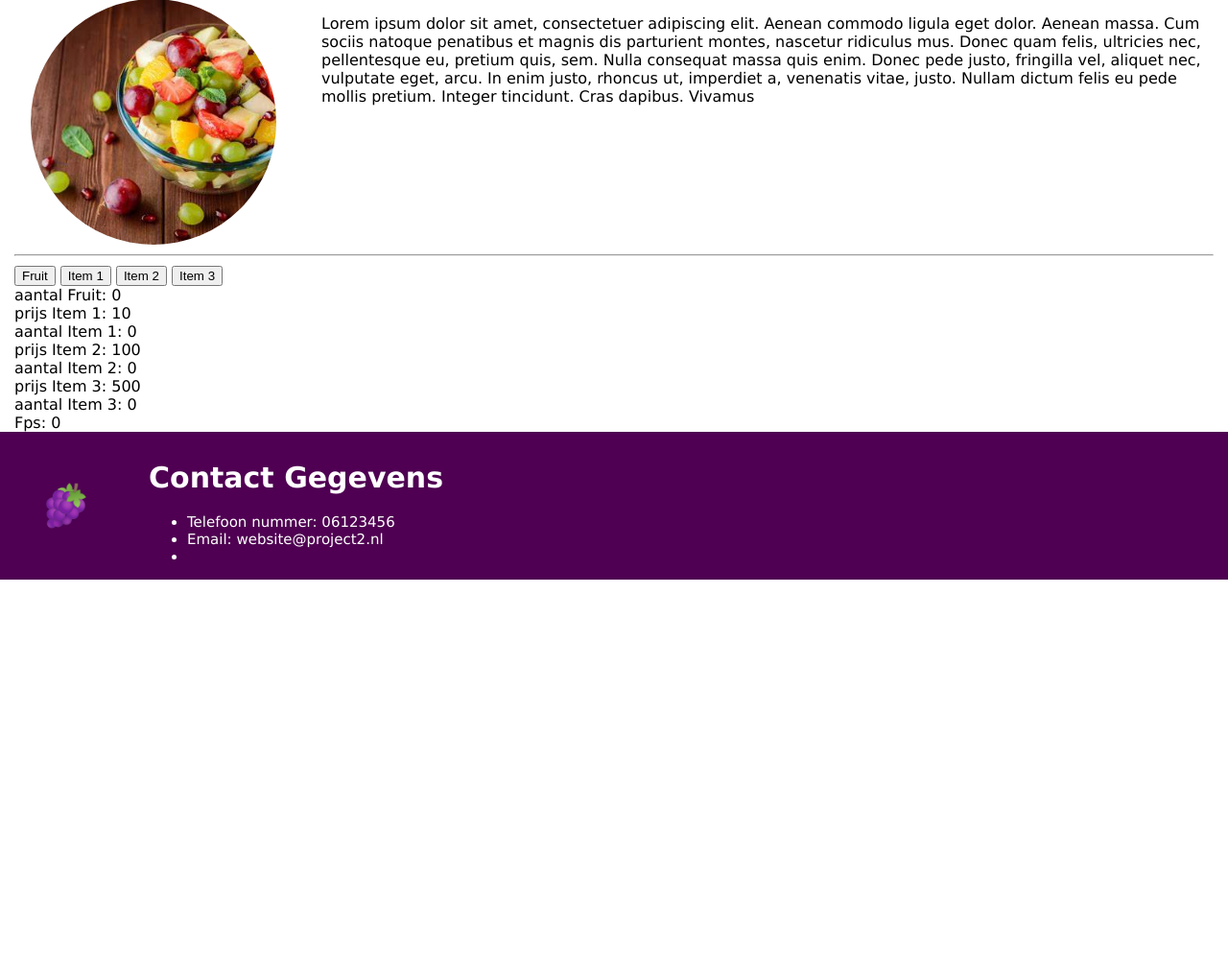
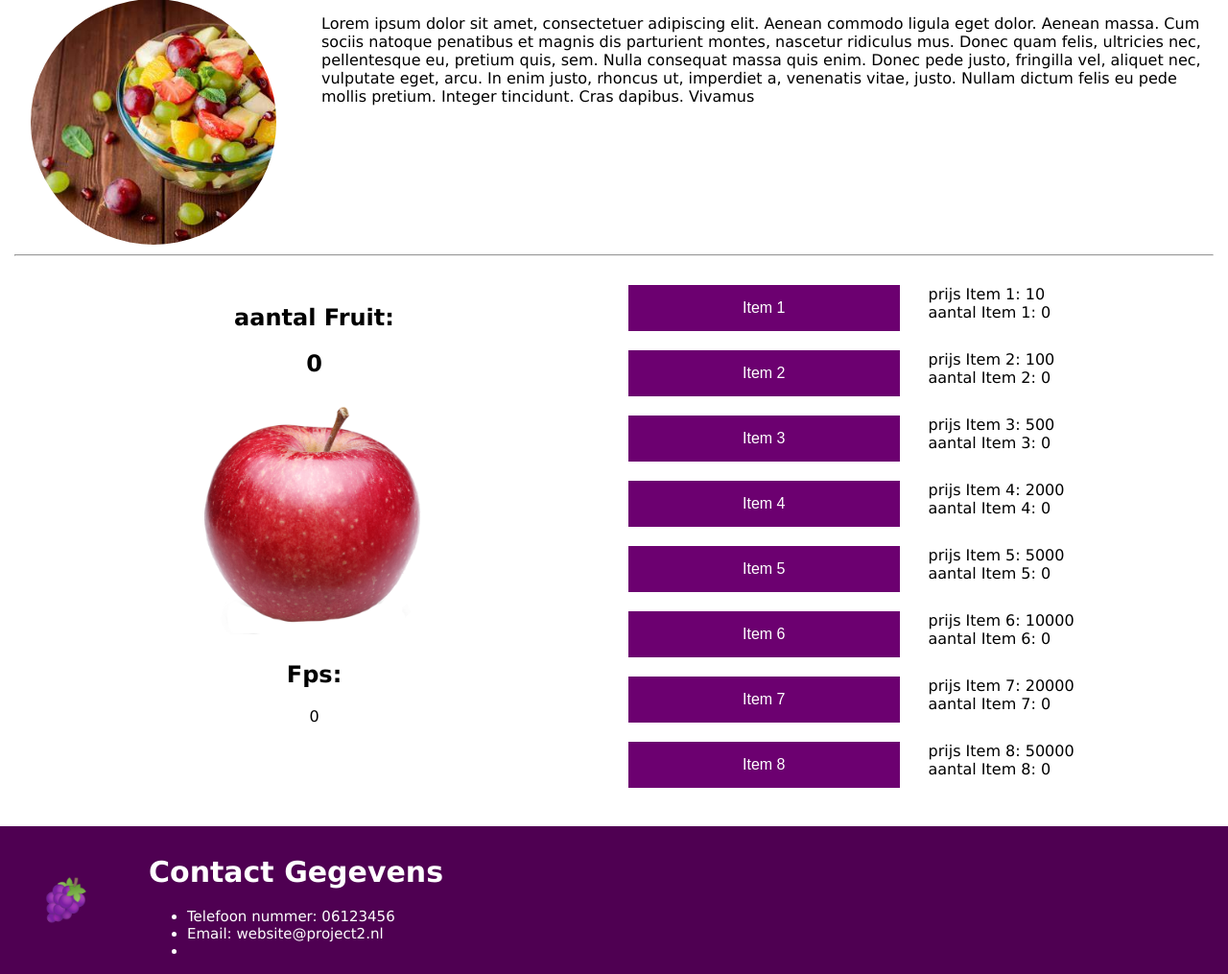
Before and after one commit to AlinkJustin/Website-project-2-Gezond-eten, a PHP site: page /svvgame.php in a window 1280 px wide. Shown: the part 212-1227 px from the top of the page at 96% size. Before the commit the page ends 816 px from the top, so only its background shows below. Run offline with PHP 8.4, Linux system fonts and the light colour scheme.

Commit message:
Added: game additions.

```diff
--- /dev/null
+++ b/css/svvgame-style.css
@@ -0,0 +1,37 @@
+.upgrade-button {
+    background-color: #6c0070;
+    border: none;
+    color: white;
+    padding: 15px 32px;
+    text-align: center;
+    text-decoration: none;
+    display: inline-block;
+    font-size: 16px;
+    transition-duration: 0.4s;
+    margin-bottom: 20px;
+}
+.upgrade-button:hover{
+    background-color: #e64ad9;
+}
+#hoofdFruit:active{
+    transform: translateY(4px);
+}
+#hoofdfruit{
+    background-image: url("../images/kleineappel.png");
+    width: 20vw;
+    height: 20vw;
+    cursor: pointer;
+    background-size: contain;
+    background-repeat: no-repeat;
+    background-position: center center;
+}
+.center-block{
+    text-align: center;
+}
+.center-block #hoofdfruit{
+    margin-left: auto;
+    margin-right: auto;
+}
+#game-container{
+    margin: 20px 0;
+}
--- a/scripts/FruitClicker.js
+++ b/scripts/FruitClicker.js
@@ -13,6 +13,31 @@ var items = [
         aantal: 0,
         basisPrijs: 500,
         aantalPerSeconde: 5,
+    },
+    {
+        aantal: 0,
+        basisPrijs: 2000,
+        aantalPerSeconde: 7.5,
+    },
+    {
+        aantal: 0,
+        basisPrijs: 5000,
+        aantalPerSeconde: 10,
+    },
+    {
+        aantal: 0,
+        basisPrijs: 10000,
+        aantalPerSeconde: 15,
+    },
+    {
+        aantal: 0,
+        basisPrijs: 20000,
+        aantalPerSeconde: 25,
+    },
+    {
+        aantal: 0,
+        basisPrijs: 50000,
+        aantalPerSeconde: 50,
     }
 ];
 var aantal = 0;
@@ -21,6 +46,11 @@ document.getElementById("hoofdfruit").addEventListener("click", clickedHoofdFrui
 document.getElementById("item1").addEventListener("click", clickedItem1);
 document.getElementById("item2").addEventListener("click", clickedItem2);
 document.getElementById("item3").addEventListener("click", clickedItem3);
+document.getElementById("item4").addEventListener("click", clickedItem4);
+document.getElementById("item5").addEventListener("click", clickedItem5);
+document.getElementById("item6").addEventListener("click", clickedItem6);
+document.getElementById("item7").addEventListener("click", clickedItem7);
+document.getElementById("item8").addEventListener("click", clickedItem8);
 
 function clickedHoofdFruit() {
     aantal += getAantalPerClick();
@@ -47,6 +77,26 @@ function clickedItem3() {
     var itemData = items[2];
     clickedItem(itemData);
 }
+function clickedItem4() {
+    var itemData = items[3];
+    clickedItem(itemData);
+}
+function clickedItem5() {
+    var itemData = items[4];
+    clickedItem(itemData);
+}
+function clickedItem6() {
+    var itemData = items[5];
+    clickedItem(itemData);
+}
+function clickedItem7() {
+    var itemData = items[6];
+    clickedItem(itemData);
+}
+function clickedItem8() {
+    var itemData = items[7];
+    clickedItem(itemData);
+}
 function updateStats() {
     document.getElementById("fruitAantal").innerText = Math.floor(aantal);
     document.getElementById("item1Prijs").innerText = items[0].basisPrijs;
@@ -55,6 +105,16 @@ function updateStats() {
     document.getElementById("item2Aantal").innerText = items[1].aantal;
     document.getElementById("item3Prijs").innerText = items[2].basisPrijs;
     document.getElementById("item3Aantal").innerText = items[2].aantal;
+    document.getElementById("item4Prijs").innerText = items[3].basisPrijs;
+    document.getElementById("item4Aantal").innerText = items[3].aantal;
+    document.getElementById("item5Prijs").innerText = items[4].basisPrijs;
+    document.getElementById("item5Aantal").innerText = items[4].aantal;
+    document.getElementById("item6Prijs").innerText = items[5].basisPrijs;
+    document.getElementById("item6Aantal").innerText = items[5].aantal;
+    document.getElementById("item7Prijs").innerText = items[6].basisPrijs;
+    document.getElementById("item7Aantal").innerText = items[6].aantal;
+    document.getElementById("item8Prijs").innerText = items[7].basisPrijs;
+    document.getElementById("item8Aantal").innerText = items[7].aantal;
     document.getElementById("fruitPerSeconde").innerText = getAantalPerSeconde();
 }
 function getAantalPerClick() {
--- a/svvgame.php
+++ b/svvgame.php
@@ -45,24 +45,89 @@
                 </div>
 
                 <hr>
-                <div>
-                    <input type="button" id="hoofdfruit" value="Fruit">
-                    <input type="button" id="item1" value="Item 1">
-                    <input type="button" id="item2" value="Item 2">
-                    <input type="button" id="item3" value="Item 3">
-                    <div class="stats">
-
-                        aantal Fruit: <span id="fruitAantal"></span><br>
-                        prijs Item 1: <span id="item1Prijs"></span><br>
-                        aantal Item 1: <span id="item1Aantal"></span><br>
-                        prijs Item 2: <span id="item2Prijs"></span><br>
-                        aantal Item 2: <span id="item2Aantal"></span><br>
-                        prijs Item 3: <span id="item3Prijs"></span><br>
-                        aantal Item 3: <span id="item3Aantal"></span><br>
-                        Fps: <span id="fruitPerSeconde"></span><br>
+                <div class="row" id="game-container">
+                    <div class="col col-50 col-m-100">
+                        <div class="center-block">
+                            <div><h2>aantal Fruit: <h2><span id="fruitAantal"></span></div>
+                            <div id="hoofdfruit"></div>
+                            <div><h2>Fps: </h2><span id="fruitPerSeconde"></span></div>
+                        </div>
+                    </div>
+                    <div class="col col-50 col-m-100">
+                        <div class="row">
+                            <div class="col col-50 col-m-100">
+                                <input type="button" class="upgrade-button" id="item1" value="Item 1">
+                            </div>
+                            <div class="col col-50 col-m-100">
+                                <div>prijs Item 1: <span id="item1Prijs"></span></div>
+                                <div>aantal Item 1: <span id="item1Aantal"></span></div>
+                            </div>
+                        </div>
+                        <div class="row">
+                            <div class="col col-50 col-m-100">
+                                <input type="button" class="upgrade-button" id="item2" value="Item 2">
+                            </div>
+                            <div class="col col-50 col-m-100">
+                                <div>prijs Item 2: <span id="item2Prijs"></span></div>
+                                <div>aantal Item 2: <span id="item2Aantal"></span></div>
+                            </div>
+                        </div>
+                        <div class="row">
+                            <div class="col col-50 col-m-100">
+                                <input type="button" class="upgrade-button" id="item3" value="Item 3">
+                            </div>
+                            <div class="col col-50 col-m-100">
+                                <div>prijs Item 3: <span id="item3Prijs"></span></div>
+                                <div>aantal Item 3: <span id="item3Aantal"></span></div>
+                            </div>
+                        </div>
+                        <div class="row">
+                            <div class="col col-50 col-m-100">
+                                <input type="button" class="upgrade-button" id="item4" value="Item 4">
+                            </div>
+                            <div class="col col-50 col-m-100">
+                                <div>prijs Item 4: <span id="item4Prijs"></span></div>
+                                <div>aantal Item 4: <span id="item4Aantal"></span></div>
+                            </div>
+                        </div>
+                        <div class="row">
+                            <div class="col col-50 col-m-100">
+                                <input type="button" class="upgrade-button" id="item5" value="Item 5">
+                            </div>
+                            <div class="col col-50 col-m-100">
+                                <div>prijs Item 5: <span id="item5Prijs"></span></div>
+                                <div>aantal Item 5: <span id="item5Aantal"></span></div>
+                            </div>
+                        </div>
+                        <div class="row">
+                            <div class="col col-50 col-m-100">
+                                <input type="button" class="upgrade-button" id="item6" value="Item 6">
+                            </div>
+                            <div class="col col-50 col-m-100">
+                                <div>prijs Item 6: <span id="item6Prijs"></span></div>
+                                <div>aantal Item 6: <span id="item6Aantal"></span></div>
+                            </div>
+                        </div>
+                        <div class="row">
+                            <div class="col col-50 col-m-100">
+                                <input type="button" class="upgrade-button" id="item7" value="Item 7">
+                            </div>
+                            <div class="col col-50 col-m-100">
+                                <div>prijs Item 7: <span id="item7Prijs"></span></div>
+                                <div>aantal Item 7: <span id="item7Aantal"></span></div>
+                            </div>
+                        </div>
+                        <div class="row">
+                            <div class="col col-50 col-m-100">
+                                <input type="button" class="upgrade-button" id="item8" value="Item 8">
+                            </div>
+                            <div class="col col-50 col-m-100">
+                                <div>prijs Item 8: <span id="item8Prijs"></span></div>
+                                <div>aantal Item 8: <span id="item8Aantal"></span></div>
+                            </div>
+                        </div>
                     </div>
                 </div>
-
             </div>
         </div>
     </div>
```
Also changed, not shown: images/kleineappel.png (added).
